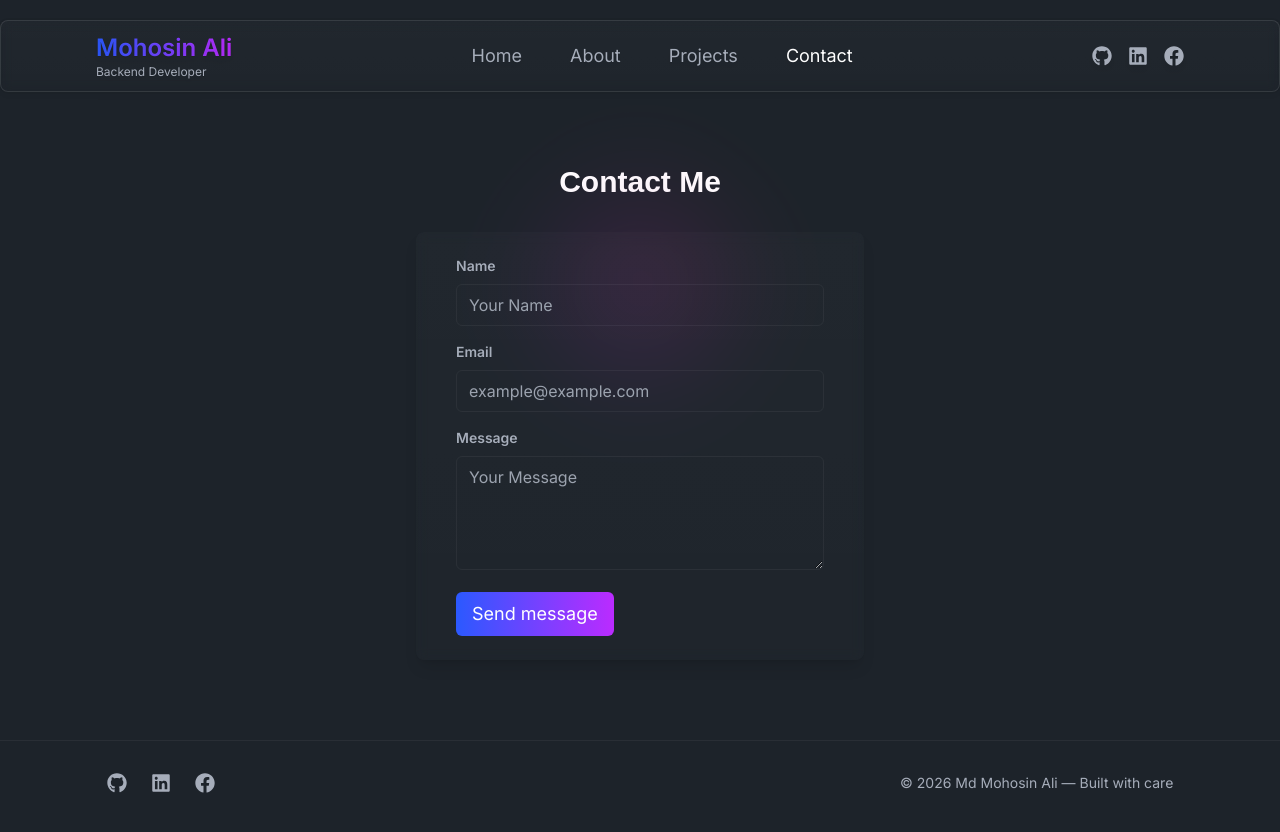
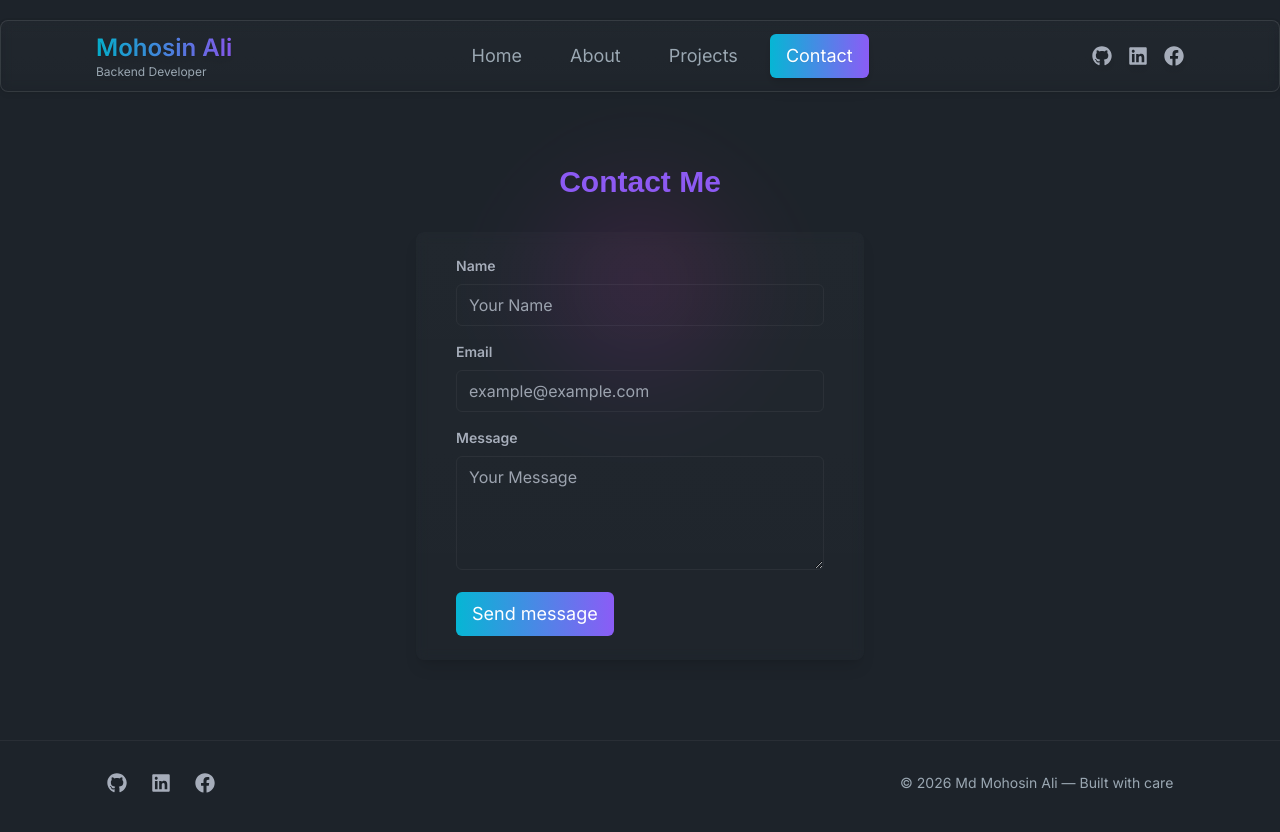
Before and after one commit to Mohosin075/mohosin-portfolio, a React (Vite) app: page /contact in a window 1280 px wide. Shown: the top 832 px of the page. Built offline with nearby package versions, Linux system fonts and the light colour scheme.

Commit message:
refactor: update styles and color variables for improved UI consistency

```diff
--- a/src/components/about/About.jsx
+++ b/src/components/about/About.jsx
@@ -1,28 +1,28 @@
 const About = () => {
   return (
-    <div className="w-10/12 mx-auto mt-5 md:mt-10">
-      <div className="w-1/3 mb-10 mx-auto">
+    <div className="w-10/12 mx-auto mt-5 md:mt-10 glass rounded-lg p-6">
+      <div className="w-32 md:w-48 mb-6 mx-auto">
         <img
-          className="rounded-full"
+          className="rounded-full shadow-lg border-2 border-white/5"
           src="https://i.ibb.co/nM8b7ngD/IMG-20250505-200142-1.jpg"
           alt=""
         />
       </div>
       <h2 className="text-3xl font-bold">About Me</h2>
-      <p className="mt-5 md:w-2/3 w-full text-sm">
+      <p className="mt-5 md:w-2/3 w-full text-sm text-muted">
         Hey! I am Md Mohosin Ali, a passionate Backend Developer currently
         working at SparkTech Agency. I specialize in building scalable, secure,
         and efficient server-side applications using the MERN stack, with a
-        strong focus on Node.js, Express.js, and MongoDB. <br /> <br /> With hands-on
-        experience in Prisma, Mongoose, RESTful APIs, and real-time
+        strong focus on Node.js, Express.js, and MongoDB. <br /> <br /> With
+        hands-on experience in Prisma, Mongoose, RESTful APIs, and real-time
         communication via Socket.io, I’m all about clean code and maintainable
         architecture. I’m also familiar with frontend technologies like React,
         Redux, and TypeScript, which helps me collaborate better with full-stack
-        teams. <br /> <br /> I love working on containerized environments with Docker,
-        deploying apps on AWS & Vercel, and automating workflows using CI/CD
-        pipelines (GitHub Actions FTW ✌️). Always hungry to learn, improve, and
-        ship high-impact solutions — I’m here to turn ideas into clean,
-        functional code.
+        teams. <br /> <br /> I love working on containerized environments with
+        Docker, deploying apps on AWS & Vercel, and automating workflows using
+        CI/CD pipelines (GitHub Actions FTW ✌️). Always hungry to learn,
+        improve, and ship high-impact solutions — I’m here to turn ideas into
+        clean, functional code.
       </p>
     </div>
   );
--- a/src/components/contact/Contact.jsx
+++ b/src/components/contact/Contact.jsx
@@ -28,7 +28,7 @@ const Contact = () => {
             Name
           </label>
           <input
-            className="appearance-none w-full py-2 px-3 rounded-md bg-transparent border border-white/5 focus:border-[#2B59FF] focus:ring-2 focus:ring-[#2B59FF]/30 transition"
+            className="appearance-none w-full py-2 px-3 rounded-md bg-transparent border border-white/5 focus:border-[var(--accent-from)] focus:ring-2 focus:ring-[var(--accent-from)]/30 transition"
             id="name"
             type="text"
             placeholder="Your Name"
@@ -40,7 +40,7 @@ const Contact = () => {
             Email
           </label>
           <input
-            className="appearance-none w-full py-2 px-3 rounded-md bg-transparent border border-white/5 focus:border-[#2B59FF] focus:ring-2 focus:ring-[#2B59FF]/30 transition"
+            className="appearance-none w-full py-2 px-3 rounded-md bg-transparent border border-white/5 focus:border-[var(--accent-from)] focus:ring-2 focus:ring-[var(--accent-from)]/30 transition"
             id="email"
             type="email"
             placeholder="example@example.com"
@@ -52,7 +52,7 @@ const Contact = () => {
             Message
           </label>
           <textarea
-            className="appearance-none w-full py-2 px-3 rounded-md bg-transparent border border-white/5 focus:border-[#2B59FF] focus:ring-2 focus:ring-[#2B59FF]/30 transition"
+            className="appearance-none w-full py-2 px-3 rounded-md bg-transparent border border-white/5 focus:border-[var(--accent-from)] focus:ring-2 focus:ring-[var(--accent-from)]/30 transition"
             id="message"
             rows="4"
             placeholder="Your Message"
--- a/src/components/navbar/Logo.jsx
+++ b/src/components/navbar/Logo.jsx
@@ -4,7 +4,7 @@ function Logo() {
   return (
     <NavLink to="/" className="cursor-pointer flex items-center gap-3">
       <div className="flex flex-col">
-        <span className="text-2xl font-bold bg-clip-text text-transparent bg-gradient-to-r from-[#2B59FF] to-[#BB2BFF]">
+        <span className="text-2xl font-bold bg-clip-text text-transparent bg-gradient-to-r from-[var(--accent-from)] to-[var(--accent-to)]">
           Mohosin Ali
         </span>
         <small className="text-xs text-muted">Backend Developer</small>
--- a/src/components/navbar/NavBar.jsx
+++ b/src/components/navbar/NavBar.jsx
@@ -16,15 +16,7 @@ const Navbar = () => {
               <NavLink
                 to={`/${list?.location}`}
                 className={({ isActive }) =>
-                  `flex items-center px-4 py-2 text-sm md:text-lg capitalize rounded-md transition-all ${
-                    isActive
-                      ? "bg-gradient-to-r from-[" +
-                        "--accent-from" +
-                        "] to-[" +
-                        "--accent-to" +
-                        "] text-white"
-                      : "text-muted hover:text-white hover:bg-white/3"
-                  }`
+                  `flex items-center px-4 py-2 text-sm md:text-lg capitalize rounded-md transition-all ${isActive ? "bg-gradient-to-r from-[var(--accent-from)] to-[var(--accent-to)] text-white" : "text-muted hover:text-white hover:bg-white/3"}`
                 }
               >
                 {list?.Label}
--- a/src/index.css
+++ b/src/index.css
@@ -5,12 +5,14 @@
 :root {
   --bg: #0f1724;
   --card: #0b1220;
-  --muted: #94a3b8;
-  --accent-from: #2b59ff;
-  --accent-to: #bb2bff;
+  --muted: #9aa7b2;
+  --accent-from: #06b6d4; /* teal */
+  --accent-to: #8b5cf6; /* violet */
+  --accent-contrast: #ffffff;
 }
 
 * {
+  box-sizing: border-box;
   font-family:
     "Inter",
     ui-sans-serif,
@@ -27,22 +29,31 @@
 }
 
 .CBtn {
-  @apply py-[7px] px-2 md:px-4 rounded-md text-xs md:text-lg border hover:border-[#BB2BFF];
+  @apply py-[7px] px-2 md:px-4 rounded-md text-xs md:text-lg border;
+  transition:
+    border-color 0.15s ease,
+    color 0.15s ease;
 }
+
 .CBtnBG {
-  @apply py-2 px-2 md:px-4 rounded-md text-xs md:text-lg text-white
-      bg-gradient-to-r from-[#2B59FF] to-[#BB2BFF]
-      hover:from-[#5C7FFF] hover:to-[#CB5CFF]
-      active:from-[#0035F5] active:to-[#A600F5]
-      border-0;
+  @apply py-2 px-2 md:px-4 rounded-md text-xs md:text-lg text-white border-0;
+  background-image: linear-gradient(
+    90deg,
+    var(--accent-from),
+    var(--accent-to)
+  );
 }
+
 .bgGradient {
-  @apply bg-gradient-to-r from-[#2B59FF] to-[#BB2BFF]
-      hover:from-[#5C7FFF] hover:to-[#CB5CFF];
+  background-image: linear-gradient(
+    90deg,
+    var(--accent-from),
+    var(--accent-to)
+  );
 }
 
 .bgShadow {
-  @apply absolute  w-36 h-36 blur-3xl opacity-25 rounded-full rotate-45 bg-gradient-to-b from-pink-600 to-purple-600  mx-auto;
+  @apply absolute w-36 h-36 blur-3xl opacity-25 rounded-full rotate-45 bg-gradient-to-b from-pink-600 to-purple-600 mx-auto;
 }
 
 .glass {
@@ -55,20 +66,32 @@
 }
 
 h1 {
-  @apply text-3xl md:text-4xl lg:text-6xl text-primary-light filter  font-thin font-outfit;
+  @apply text-3xl md:text-4xl lg:text-6xl text-primary-light filter font-thin font-outfit;
 }
+
 h2 {
   @apply text-2xl md:text-[42px] text-primary-light filter leading-tight font-semibold font-outfit;
 }
+
 h3 {
-  @apply text-xl md:text-2xl  text-primary-light filter  font-semibold font-outfit;
+  @apply text-xl md:text-2xl text-primary-light filter font-semibold font-outfit;
 }
+
 h4 {
-  @apply text-sm md:text-lg  text-primary-light filter  font-semibold font-inter;
+  @apply text-sm md:text-lg text-primary-light filter font-semibold font-inter;
 }
+
 h5 {
-  @apply text-[16px]  text-primary-light filter  font-semibold font-inter;
+  @apply text-[16px] text-primary-light filter font-semibold font-inter;
 }
+
 p {
-  @apply text-sm md:text-[16px]  text-primary-lightGray filter font-inter;
+  @apply text-sm md:text-[16px] text-primary-lightGray filter font-inter;
 }
+
+.text-muted {
+  color: var(--muted);
+}
+.bg-card {
+  background-color: var(--card);
+}
--- a/tailwind.config.js
+++ b/tailwind.config.js
@@ -11,13 +11,15 @@ export default {
       },
       colors: {
         primary: {
-          DEFAULT: "#1E40AF",
-          light: "#FFFFFF",
-          lightGray: "#FAFAFA",
-          dark: "#12141D",
-          darkGray: "#B7B8BB",
-          lightBlue: "#0EA5E9",
+          DEFAULT: "var(--accent-from)",
+          light: "var(--accent-to)",
+          lightGray: "var(--muted)",
+          dark: "var(--bg)",
+          darkGray: "var(--card)",
+          lightBlue: "var(--accent-to)",
         },
+        card: "var(--card)",
+        muted: "var(--muted)",
       },
     },
   },
```
